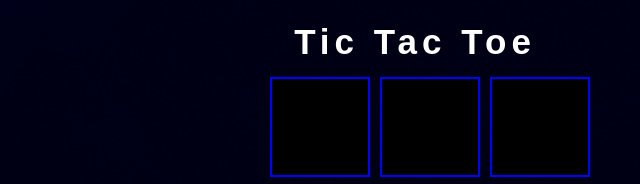
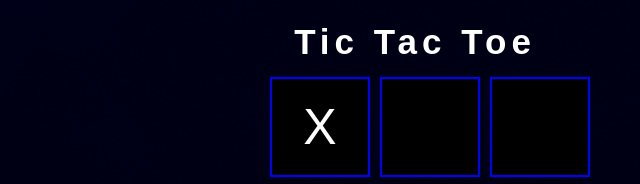
Before and after one commit to Saurav-Khanal/Tic-Tac-Toe, a plain HTML site: page index.html in a window 1280 px wide. Both pictures are taken after a click on the button 545 px from the left and 315 px from the top of the page. Shown: the part 188-372 px from the top of the page, 225-865 px from the left. Drawn offline with Linux system fonts and the light colour scheme.

Commit message:
add the player logic show "x" on click

```diff
--- a/index.html
+++ b/index.html
@@ -21,5 +21,6 @@
         <button></button>
       </div>
     </div>
+    <script src="script.js"></script>
   </body>
 </html>
--- a/script.js
+++ b/script.js
@@ -0,0 +1,8 @@
+let button=document.querySelectorAll("button");
+button.forEach((button)=>{
+    button.addEventListener("click",(e)=>{
+        if(e.target.textContent===""){
+            e.target.textContent="X";
+        }
+    })
+})
--- a/style.css
+++ b/style.css
@@ -41,3 +41,8 @@ h1{
     font-size: 35px;
     margin: 10px;
 }
+
+button{
+    color:white;
+    font-size:50px;
+}
```
